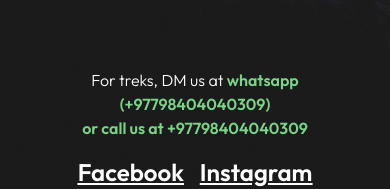
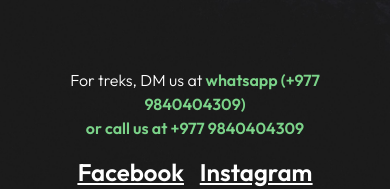
Before and after one commit to darpanfrontend/trek8586, a Next.js app: page / in a window 390 px wide. Shown: the part 560-749 px from the top of the page. Built offline with nearby package versions, Linux system fonts and the light colour scheme.

Commit message:
Changed phone number

```diff
--- a/app/components/js/TopScrollAnim.tsx
+++ b/app/components/js/TopScrollAnim.tsx
@@ -22,7 +22,7 @@
                     </h1>
                     <div className='absolute bottom-0 left-0 py-8 w-full'>
                       <p className='mb-4 text-base sm:text-lg md:text-xl lg:text-2xl'>For treks, DM us at
-                        <a className='text-green-900 font-semibold' title='+97798404040309' href="https://wa.me/+97798404040309?text=Hello!%20Suggest%20me%20a%20trek%20please"> whatsapp (+97798404040309)</a> <span className='block text-green-900 font-semibold'>or <a href='tel:+97798404040309'>call us at +97798404040309</a></span></p>
+                        <a className='text-green-900 font-semibold' title='+9779840404309' href="https://wa.me/+9779840404309?text=Hello!%20Suggest%20me%20a%20trek%20please"> whatsapp (+977 9840404309)</a> <span className='block text-green-900 font-semibold'>or <a href='tel:+9779840404309'>call us at +977 9840404309</a></span></p>
 
                       <p className='text-2xl underline font-semibold'>
                         <a className='mr-4' href='https://www.facebook.com/trek8586'>Facebook</a>
```
